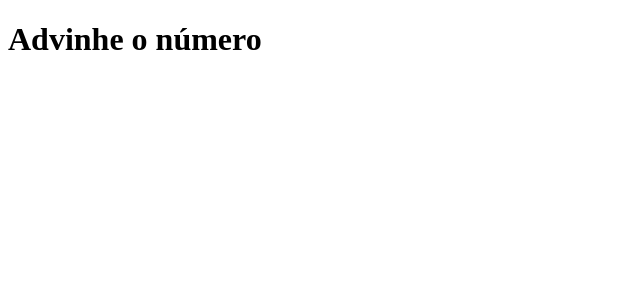
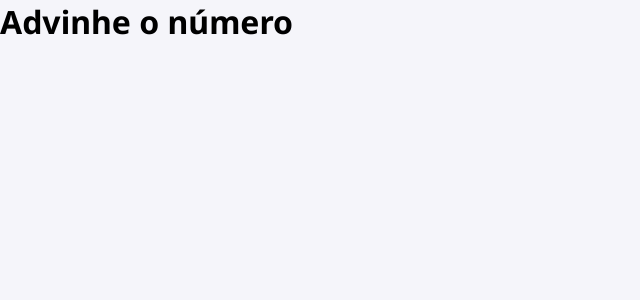
Before and after one commit to danilopinho75/adivinhe, a React (Vite) app: page / in a window 1280 px wide. Shown: the top 300 px of the page, without its empty margins (0-640 px from the left). Built offline with nearby package versions, Linux system fonts and the light colour scheme.

Commit message:
Criando estilo global do projeto

```diff
--- a/index.html
+++ b/index.html
@@ -2,9 +2,13 @@
 <html lang="en">
   <head>
     <meta charset="UTF-8" />
-    <link rel="icon" type="image/svg+xml" href="/vite.svg" />
+    <link rel="icon" type="image/svg+xml" href="/icon.svg" />
     <meta name="viewport" content="width=device-width, initial-scale=1.0" />
-    <title>adivinhe</title>
+
+    <link rel="preconnect" href="https://fonts.googleapis.com">
+    <link rel="preconnect" href="https://fonts.gstatic.com" crossorigin>
+    <link href="https://fonts.googleapis.com/css2?family=Noto+Sans:ital,wght@0,100..900;1,100..900&display=swap" rel="stylesheet">
+    <title>Adivinhe</title>
   </head>
   <body>
     <div id="root"></div>
--- a/src/global.css
+++ b/src/global.css
@@ -0,0 +1,25 @@
+:root {
+  --background-color: #F5F5FA;
+  font-size: 16px;
+}
+
+* {
+  margin: 0;
+  padding: 0;
+  box-sizing: border-box;
+}
+
+body {
+  background-color: var(--background-color);
+  font-family: "Noto Sans", sans-serif;
+  font-optical-sizing: auto;
+}
+
+button {
+  cursor: pointer;
+  transition: filter 0.3s;
+}
+
+button:hover {
+  filter: brightness(0.9);
+}
```
